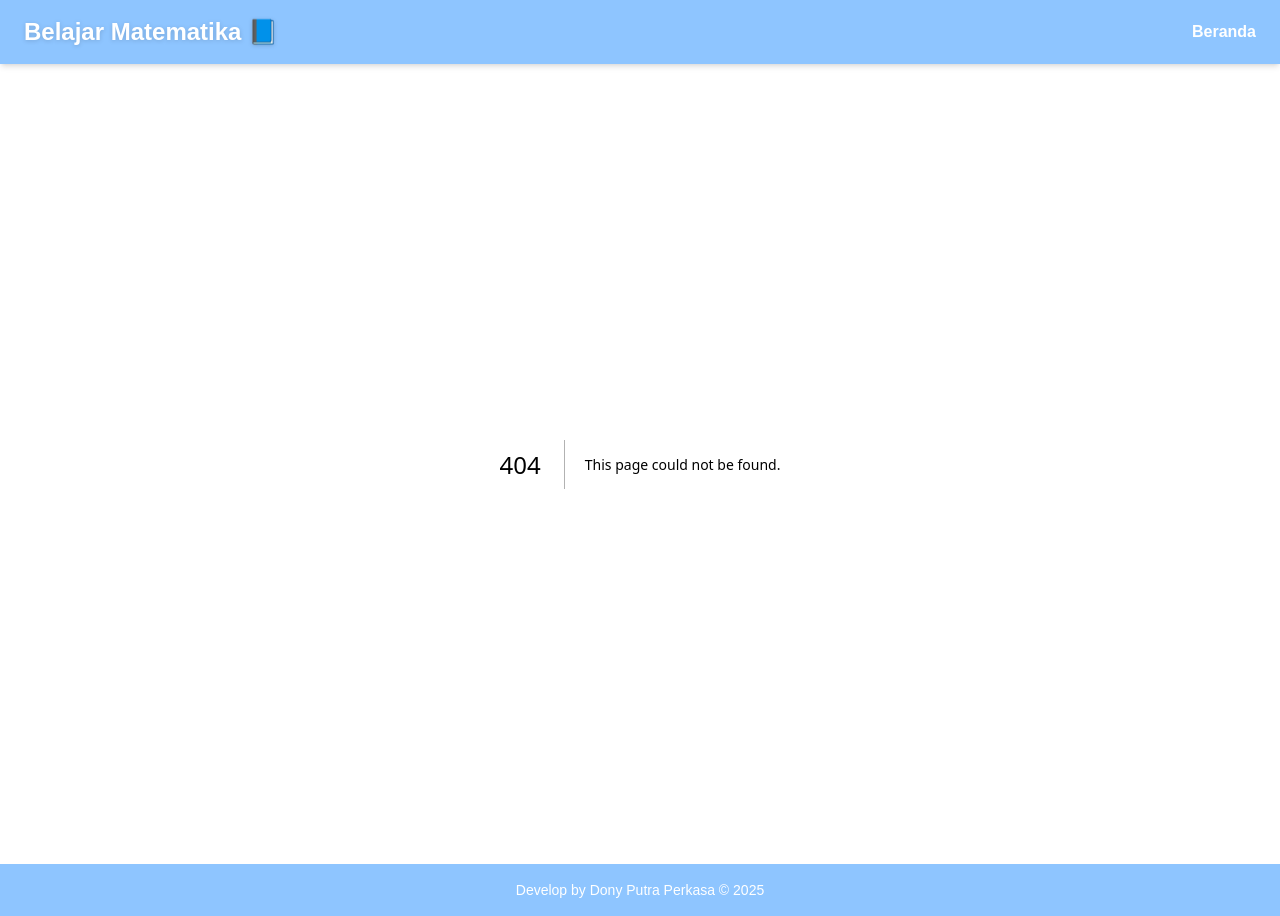
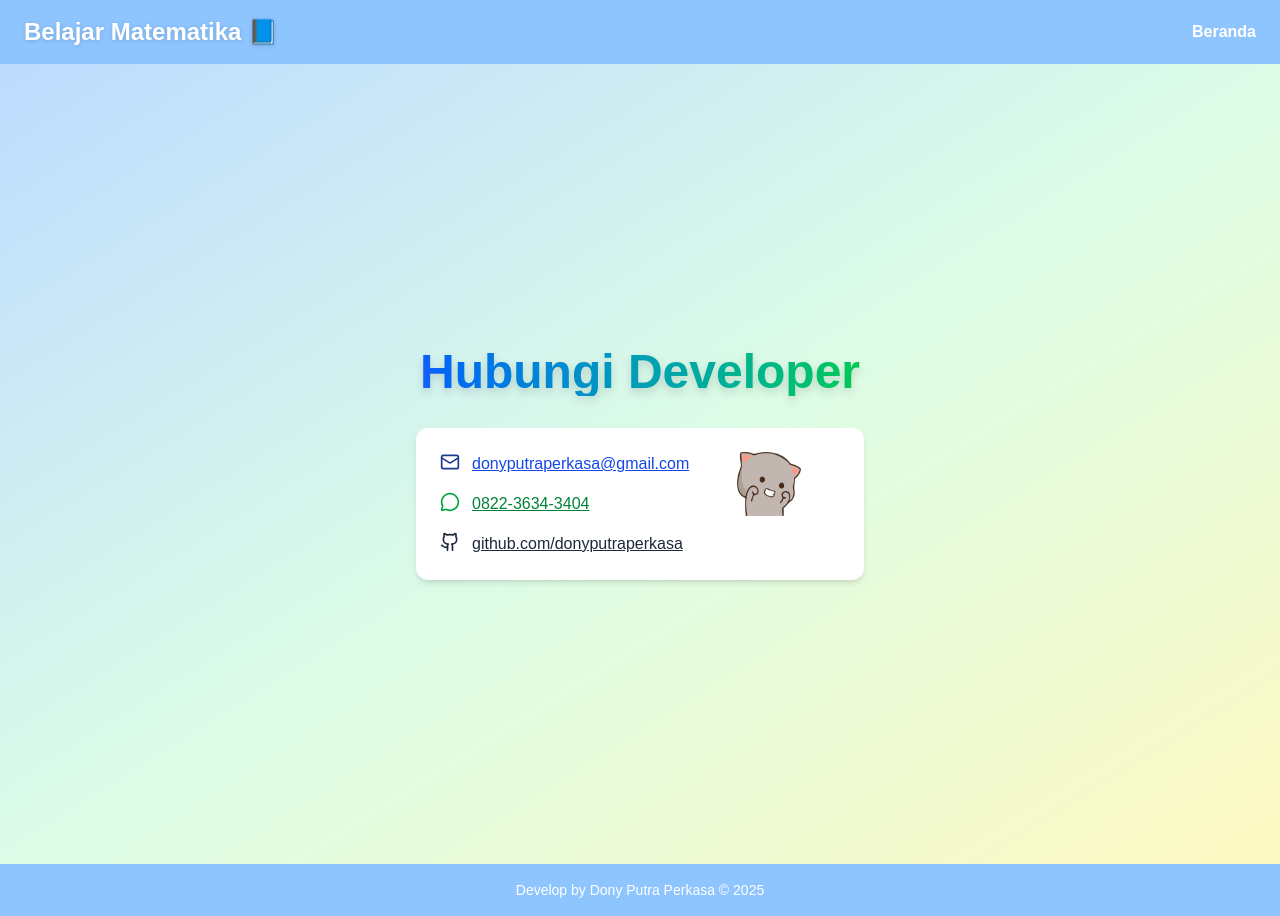
Before and after one commit to donyputraperkasa/media-pembelajaran, a Next.js app: page /support in a window 1280 px wide. Before the commit this address had no page. Built offline with nearby package versions, Linux system fonts and the light colour scheme.

Commit message:
feat: add support

```diff
--- a/src/app/admin/page.tsx
+++ b/src/app/admin/page.tsx
@@ -5,7 +5,8 @@ import { useState, useEffect } from 'react';
 export default function AdminPage() {
     const [question, setQuestion] = useState('');
     const [answer, setAnswer] = useState('');
-    const [questions, setQuestions] = useState<{ question: string; answer: string }[]>([]);
+    const [image, setImage] = useState<string | undefined>(undefined);
+    const [questions, setQuestions] = useState<{ question: string; answer: string; image?: string }[]>([]);
 
     useEffect(() => {
         const stored = localStorage.getItem('questions');
@@ -16,11 +17,12 @@ export default function AdminPage() {
 
     const handleAdd = () => {
         if (!question.trim() || !answer.trim()) return;
-        const newList = [...questions, { question, answer }];
+        const newList = [...questions, { question, answer, image }];
         setQuestions(newList);
         localStorage.setItem('questions', JSON.stringify(newList));
         setQuestion('');
         setAnswer('');
+        setImage(undefined);
     };
 
     const handleDelete = (index: number) => {
@@ -47,6 +49,21 @@ export default function AdminPage() {
             onChange={(e) => setAnswer(e.target.value)}
             className="w-full p-2 border rounded"
             />
+            <input
+              type="file"
+              accept="image/*"
+              onChange={(e) => {
+                const file = e.target.files?.[0];
+                if (file) {
+                  const reader = new FileReader();
+                  reader.onloadend = () => {
+                    setImage(reader.result as string);
+                  };
+                  reader.readAsDataURL(file);
+                }
+              }}
+              className="w-full p-2 border rounded"
+            />
             <button
             onClick={handleAdd}
             className="bg-blue-600 text-white px-4 py-2 rounded hover:bg-blue-700"
@@ -62,6 +79,9 @@ export default function AdminPage() {
                 <div>
                 <p className="font-medium">{q.question}</p>
                 <p className="text-sm text-gray-600">Jawaban: {q.answer}</p>
+                {q.image && (
+                  <img src={q.image} alt="Gambar soal" className="mt-2 max-w-xs rounded" />
+                )}
                 </div>
                 <button
                 onClick={() => handleDelete(i)}
--- a/src/app/flip-card/page.tsx
+++ b/src/app/flip-card/page.tsx
@@ -11,7 +11,7 @@ export default function FlipCardPage() {
   const [timeLeft, setTimeLeft] = useState(300); // 5 menit
   const intervalRef = useRef<NodeJS.Timeout | null>(null);
 
-  const [cardContents, setCardContents] = useState<{ question: string; answer: string }[]>([]);
+  const [cardContents, setCardContents] = useState<{ question: string; answer: string; image?: string }[]>([]);
 
   useEffect(() => {
     const stored = localStorage.getItem('questions');
@@ -82,6 +82,13 @@ export default function FlipCardPage() {
                 <>
                   <h2 className="font-bold mb-2">Question:</h2>
                   <p>{selectedQuestion}</p>
+                  {cardContents.find(c => c.question === selectedQuestion)?.image && (
+                    <img
+                      src={cardContents.find(c => c.question === selectedQuestion)?.image}
+                      alt="Gambar soal"
+                      className="mt-4 max-w-full h-auto rounded shadow"
+                    />
+                  )}
                   {showAnswer ? (
                     <>
                       <h2 className="font-bold mt-4 mb-2">Answer:</h2>
--- a/src/app/page.tsx
+++ b/src/app/page.tsx
@@ -16,6 +16,9 @@ export default function Home() {
           <Link href="/flip-card" className="text-2xl font-semibold text-blue-800 underline hover:text-blue-600 max-w-xs mx-auto">
             <img src="/images/flipcard.png" alt="Logo" className="w-48 h-48 hover:scale-105 transition-transform duration-300 mx-auto" />
           </Link>
+          <Link href="/support" className="text-2xl font-semibold text-blue-800 underline hover:text-blue-600 max-w-xs mx-auto">
+            <img src="/images/support.png" alt="Logo" className="w-48 h-48 hover:scale-105 transition-transform duration-300 mx-auto" />
+          </Link>
         </div>
       </div>
     </main>
--- /dev/null
+++ b/src/app/support/page.tsx
@@ -0,0 +1,39 @@
+import { Github, MessageCircle, Mail } from 'lucide-react';
+
+export default function Support() {
+    return (
+        <main className="flex flex-col justify-between h-screen w-full">
+            <div className="flex-1 w-full min-w-full flex flex-col items-center justify-center bg-gradient-to-br from-blue-200 via-green-100 to-yellow-100 animate-gradient text-center">
+                <h1 className="text-5xl font-extrabold text-transparent bg-clip-text bg-gradient-to-r from-blue-600 to-green-500 drop-shadow-lg mb-8">
+                    Hubungi Developer
+                </h1>
+
+                <div className="flex bg-white rounded-xl shadow-md p-6 w-full max-w-md text-left gap-6 text-blue-900 items-start">
+                    <div className="flex flex-col justify-center space-y-4">
+                        <div className="flex items-start space-x-3">
+                            <Mail className="w-5 h-5" />
+                            <p>
+                                <a href="mailto:donyputraperkasa@gmail.com" className="underline text-blue-700">donyputraperkasa@gmail.com</a>
+                            </p>
+                        </div>
+                        <div className="flex items-start space-x-3">
+                            <MessageCircle className="w-5 h-5 text-green-600" />
+                            <p>
+                                <a href="https://wa.me/6282236343404" className="underline text-green-700">0822-3634-3404</a>
+                            </p>
+                        </div>
+                        <div className="flex items-start space-x-3">
+                            <Github className="w-5 h-5 text-gray-800" />
+                            <p>
+                                <a href="https://github.com/donyputraperkasa" className="underline text-gray-800">github.com/donyputraperkasa</a>
+                            </p>
+                        </div>
+                    </div>
+                    <div className="flex items-center justify-center pl-6">
+                        <img src="images/cat.png" alt="Logo" className="w-16 h-16 hover:scale-105 transition-transform duration-300" />
+                    </div>
+                </div>
+            </div>
+        </main>
+    );
+}
```
Also changed, not shown: public/images/cat.png (added), public/images/support.png (added).
